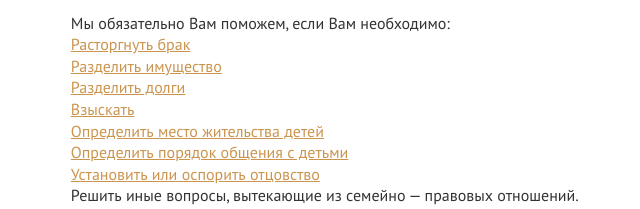
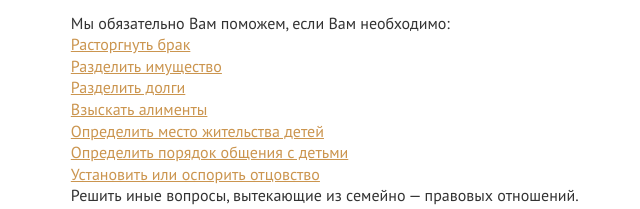
Before and after one commit to ponomarev-iv/pravo59, a website: page _dev/index.html in a window 1280 px wide. Shown: the part 1666-1875 px from the top of the page, 427-1067 px from the left. Drawn offline with nearby package versions, Linux system fonts and the light colour scheme; files that its build step writes are made by us from their sources; files whose address does not match are found by name.

Commit message:
Правки в текстовку

```diff
--- a/_dev/index.html
+++ b/_dev/index.html
@@ -143,7 +143,7 @@
                     <a href="#">Расторгнуть брак</a><br>
                     <a href="#">Разделить имущество</a><br>
                     <a href="#">Разделить долги</a><br>
-                    <a href="#">Взыскать </a><br>
+                    <a href="#">Взыскать алименты</a><br>
                     <a href="#">Определить место жительства детей</a><br>
                     <a href="#">Определить порядок общения с&nbsp;детьми</a><br>
                     <a href="#">Установить или оспорить отцовство</a><br>
```
Also changed, not shown: public/index.html (+1 -1 lines).
